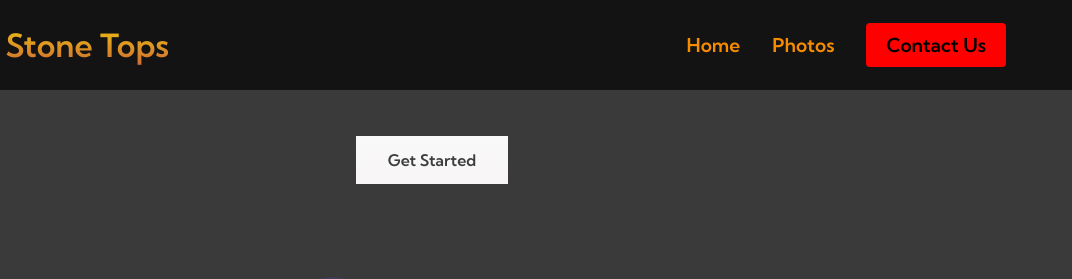
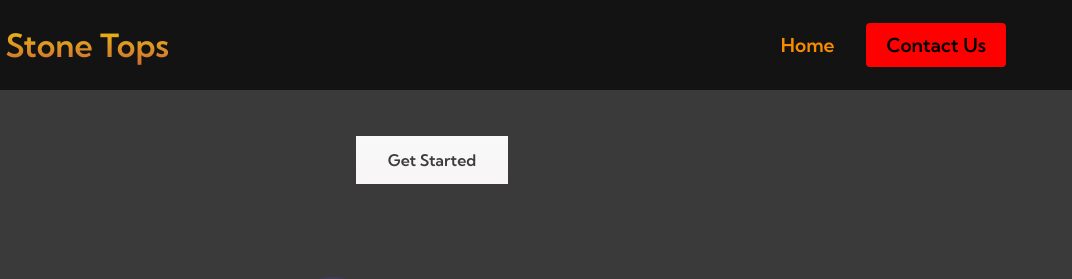
Before and after one commit to rsimoneau01/GST2, a plain HTML site: page Photos.html in a window 1280 px wide. Shown: the top 279 px of the page, 208-1280 px from the left. Drawn offline with Linux system fonts and the light colour scheme.

Commit message:
Update Photos.html

```diff
--- a/Photos.html
+++ b/Photos.html
@@ -24,8 +24,7 @@
                     <a href="/" class="navbar__links">Home</a>
                     </li>
                     <li class="navbar__item">
-                        <a href="/Photos.html" class="navbar__links">Photos</a>
-                </li>
+                    </li>
                     <li class="navbar__btn">
                         <a href="/" class="button">Contact Us</a>
                         </li>
```
